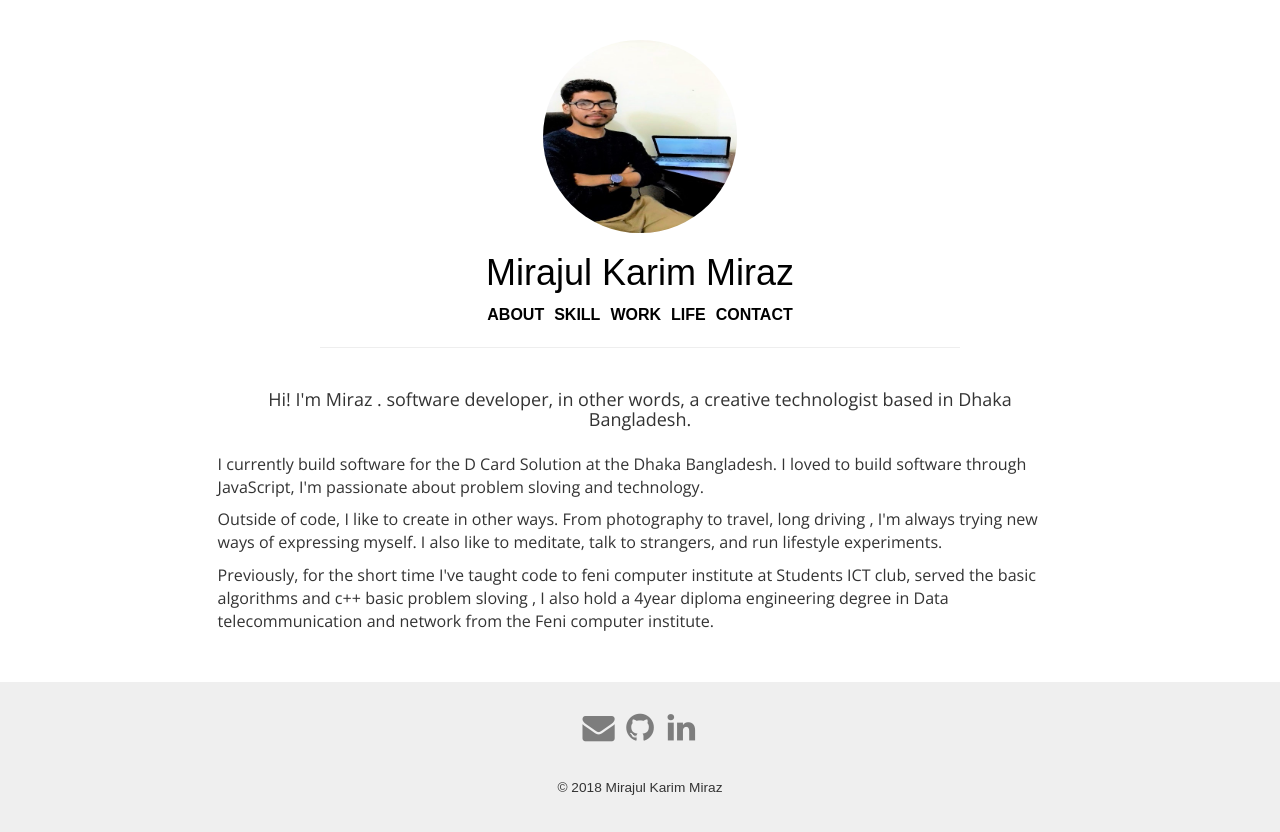
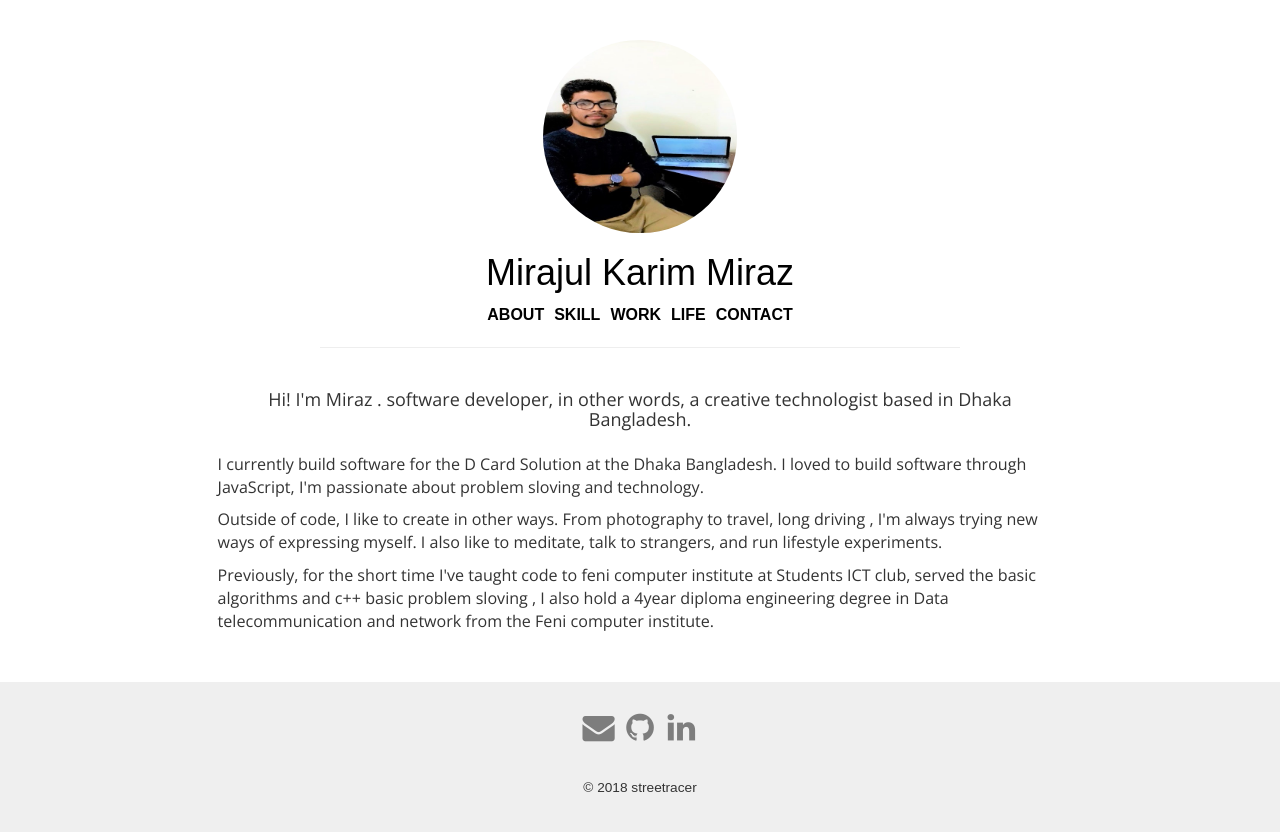
Before and after one commit to streetracer48/karim, a React (Create React App) app: page / in a window 1280 px wide. Built offline with nearby package versions, Linux system fonts and the light colour scheme; a web font is replaced by a local one.

Commit message:
Update Footer.js

```diff
--- a/src/containers/Footer.js
+++ b/src/containers/Footer.js
@@ -47,7 +47,7 @@ class Footer extends Component {
             </div>
             <div className="row" id="copyright" style={{ margin: 0 }}>
               <div className="col-lg-12">
-                <p className="small">© 2018 Mirajul Karim Miraz</p>
+                <p className="small">© 2018 streetracer</p>
               </div>
             </div>
       </FooterDiv>
```
